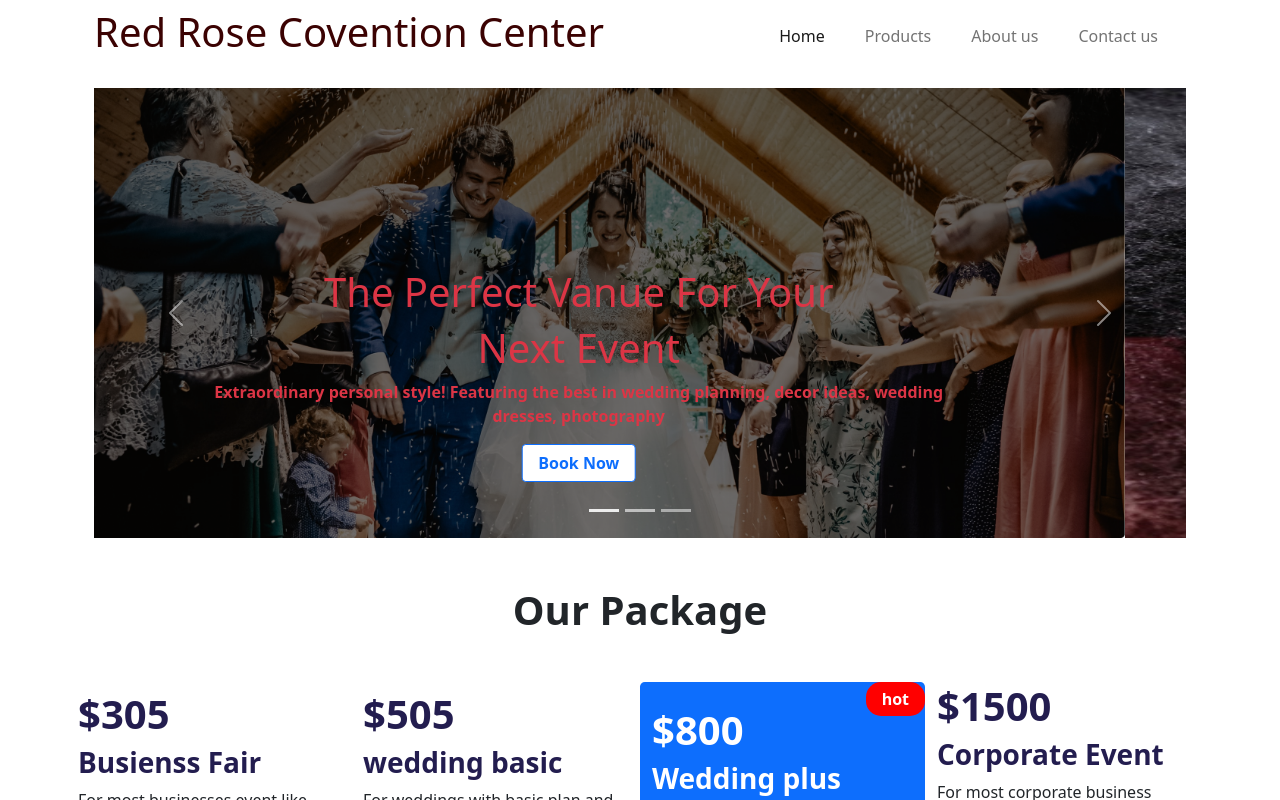
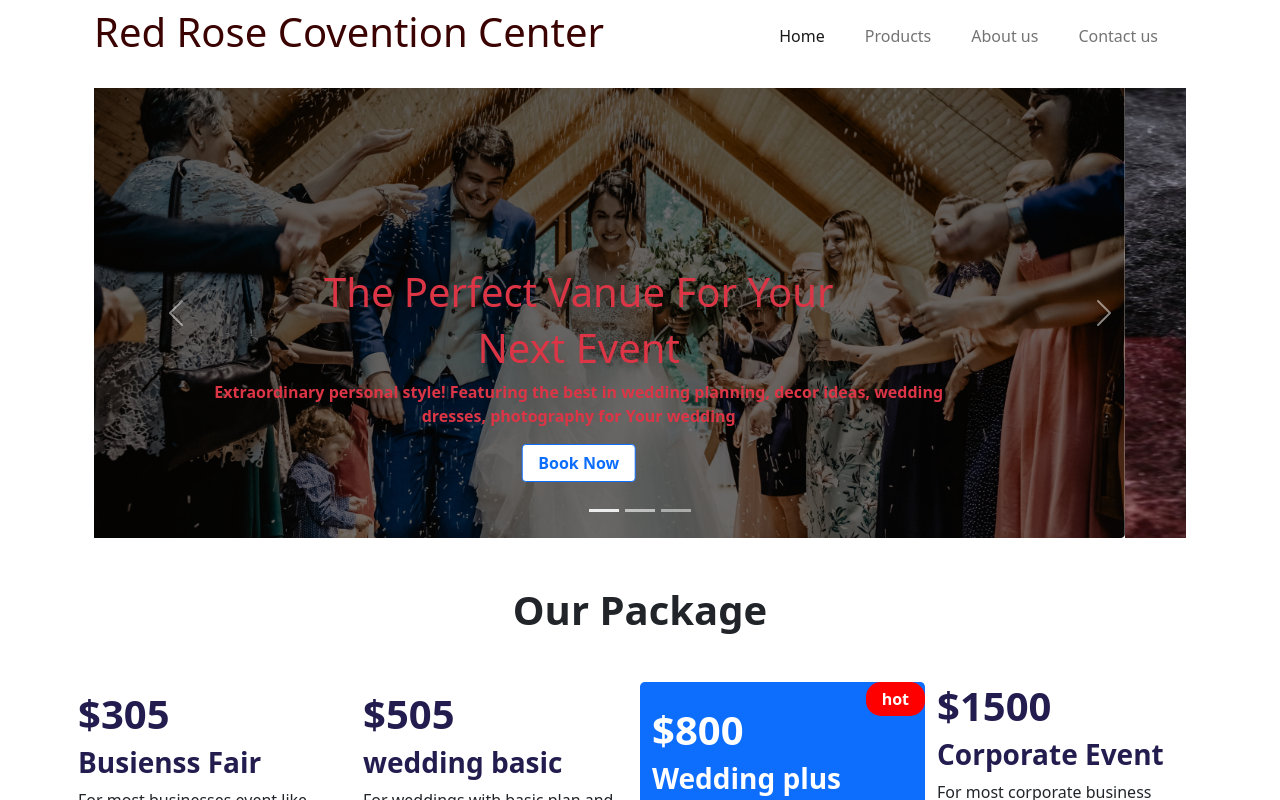
Before and after one commit to Anikroy7/red-rose-convention, a plain HTML site: page index.html in a window 1280 px wide. Shown: the top 800 px of the page. Drawn offline with nearby package versions, Linux system fonts and the light colour scheme.

Commit message:
changed something

```diff
--- a/index.html
+++ b/index.html
@@ -82,7 +82,7 @@
                             <h1>The Perfect Vanue For Your </h1>
                             <h1>Next Event</h1>
                             <p>Extraordinary personal style! Featuring the best in wedding planning, decor ideas,
-                                wedding dresses, photography</p>
+                                wedding dresses, photography for Your wedding</p>
                             <a href="https://www.pexels.com/search/wedding/"> <button type="button"
                                     class="btn btn-outline-primary bg-white px-3 fw-bold">Book
                                     Now</button></a>
```
